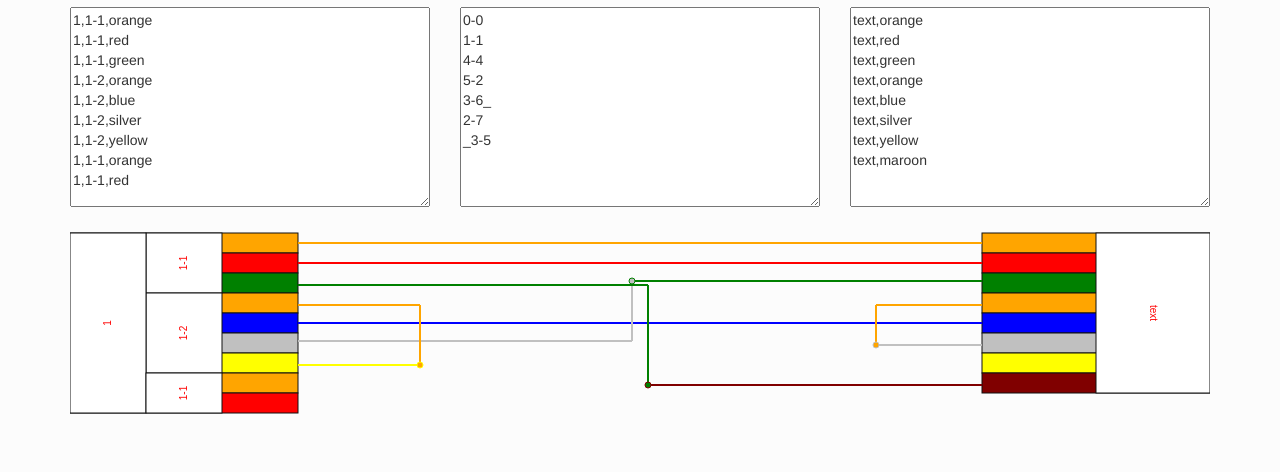
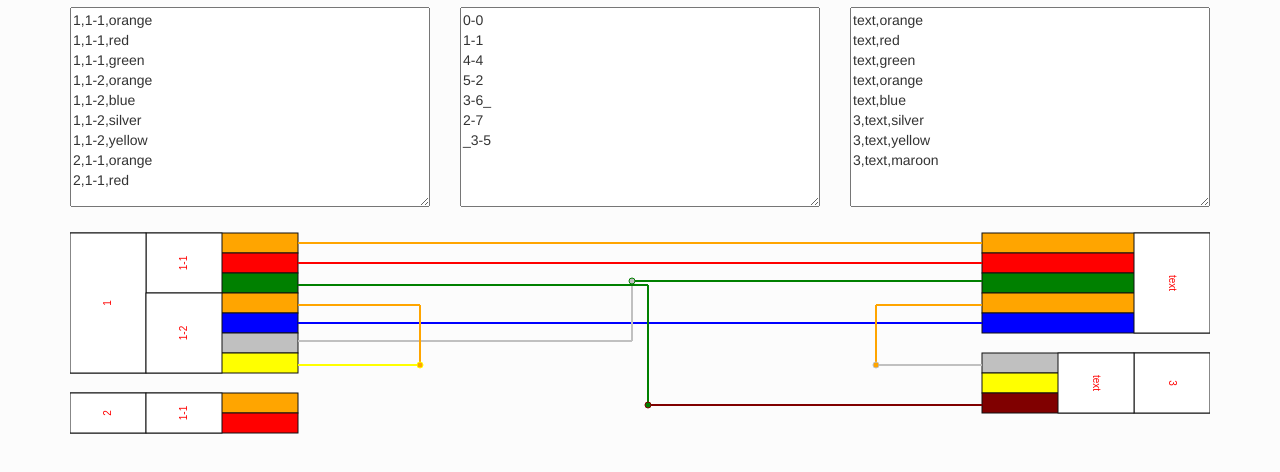
Before and after one commit to aube/mufta, a plain HTML site: page index.html in a window 1280 px wide. Shown: the part 126-598 px from the top of the page. Drawn offline with nearby package versions, Linux system fonts and the light colour scheme.

Commit message:
data update

```diff
--- a/index.html
+++ b/index.html
@@ -20,8 +20,8 @@
 						1,1-2,blue
 						1,1-2,silver
 						1,1-2,yellow
-						1,1-1,orange
-						1,1-1,red
+						2,1-1,orange
+						2,1-1,red
 					</textarea>
 				</div>
 				<div class="col-sm-4">
@@ -44,9 +44,9 @@
 						text,green
 						text,orange
 						text,blue
-						text,silver
-						text,yellow
-						text,maroon
+						3,text,silver
+						3,text,yellow
+						3,text,maroon
 					</textarea>
 				</div>
 			</div>
```
